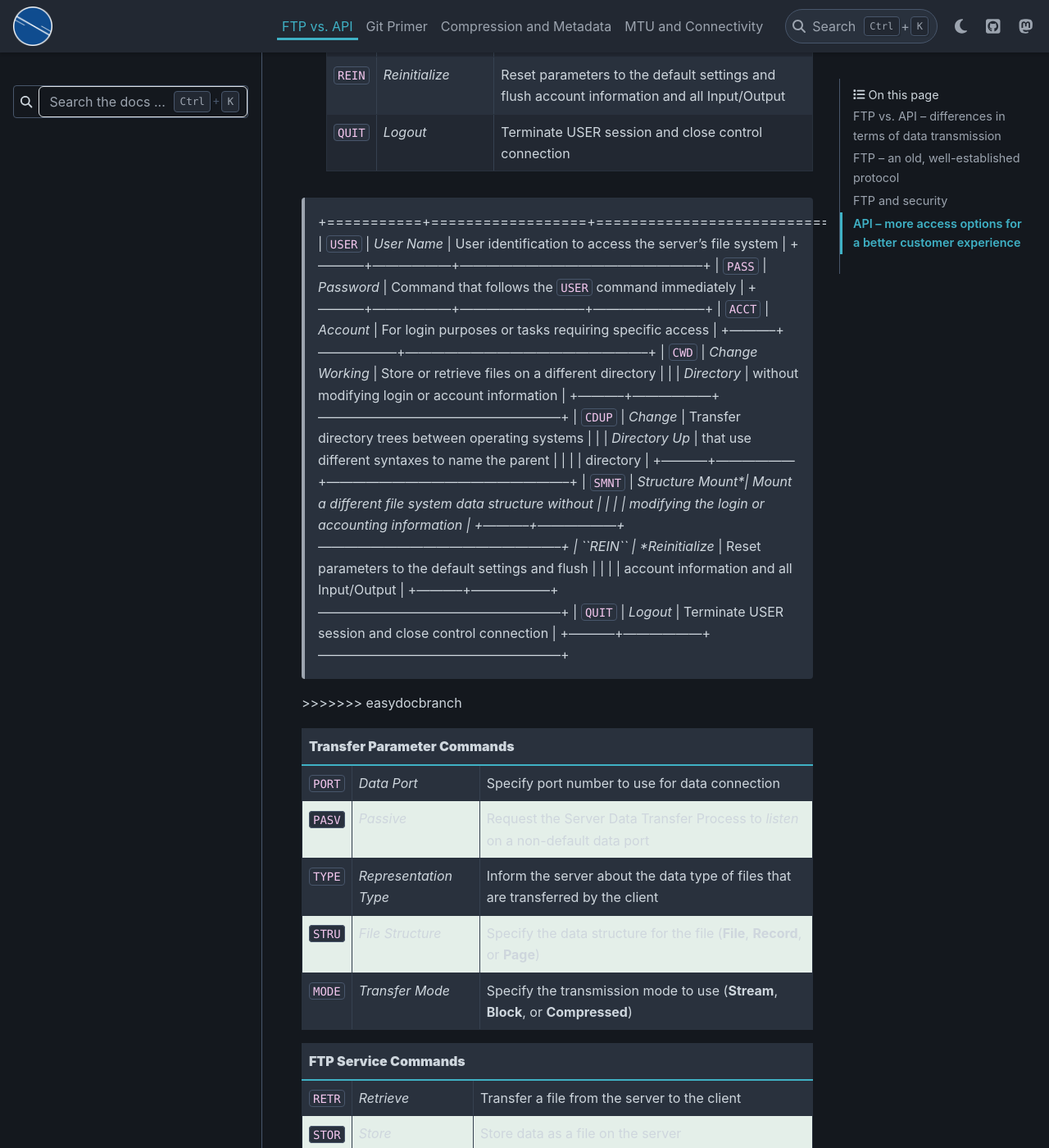
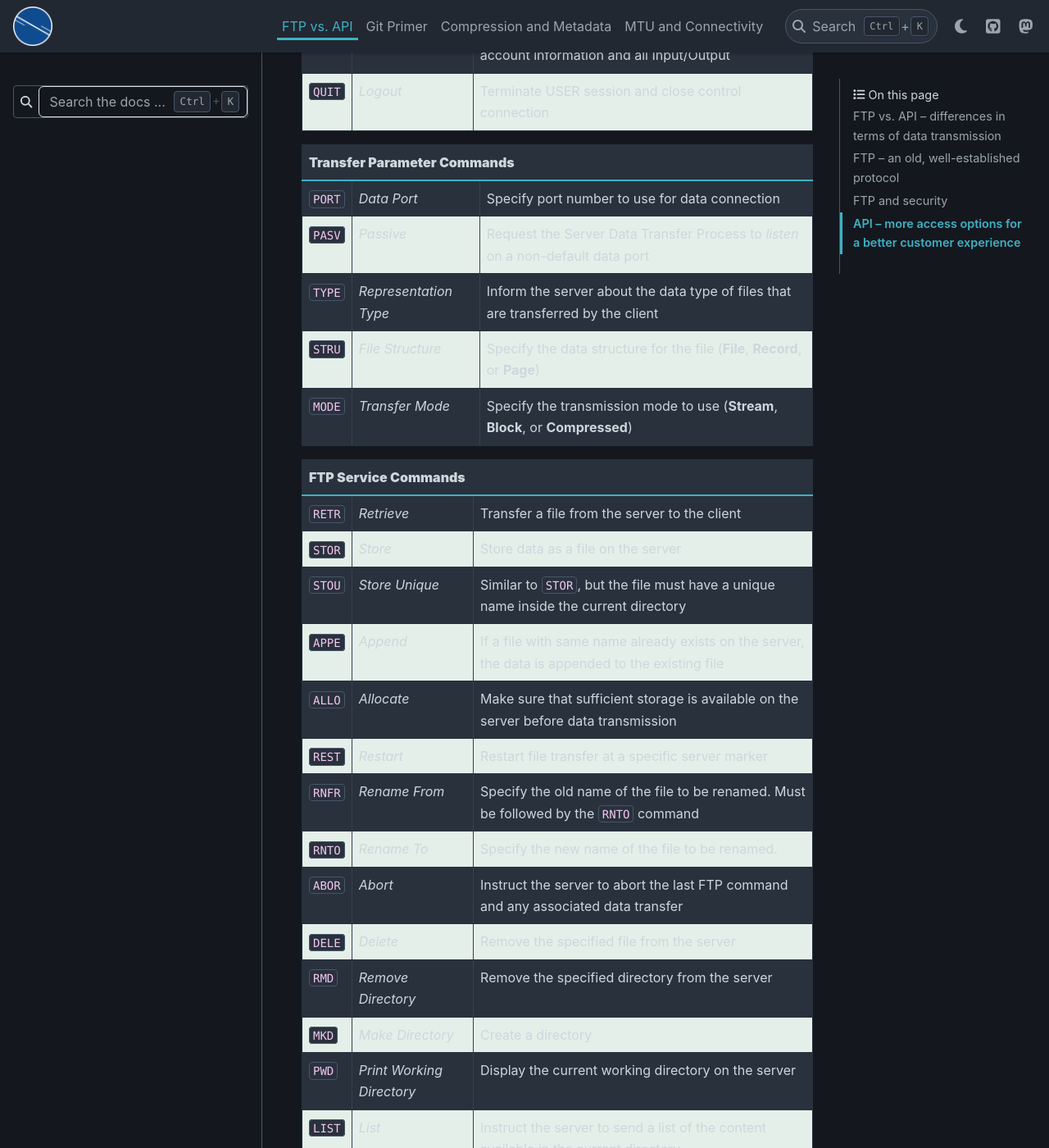
Before and after one commit to ka2in/bits4docs, a Sphinx documentation site: the page built from docs/source/ftp-vs-api.rst, in a window 1280 px wide and 1400 px high, scrolled down 2001 px. Shown: the whole window at 82% size. Built offline with Sphinx 7.4.7 and the PyData theme 0.15.4, drawn with Linux system fonts in a browser that asks for light colours; some of the changed text lies outside the part shown.

Commit message:
Removing markers

```diff
--- a/docs/source/ftp-vs-api.rst
+++ b/docs/source/ftp-vs-api.rst
@@ -6,11 +6,8 @@ FTP vs. API – differences in terms of data transmission
 
 Users can choose either to send their data to an FTP server or via an API. These two connectivity options have different implications in terms of security, access possibilities, and customer experience.
 
-<<<<<<< HEAD
-.. figure:: network-ftp.svg
-=======
+
 .. figure:: network-ftp.png
->>>>>>> easydocbranch
    :alt: FTP vs. API
    :width: 1054.24231px
    :height: 693.25610px
@@ -30,11 +27,8 @@ One particular aspect of FTP is that it relies on "two" logical TCP connections
 
 FTP uses a simple authentication mechanism that consists in using a "user name" and a "password". The client sends the authentication data to the remote server using the FTP commands: ``USER`` and ``PASS``.
 
-<<<<<<< HEAD
-the FTP standard defines three main categories of FTP commands:
-=======
+
 The FTP standard defines three main categories of FTP commands:
->>>>>>> easydocbranch
 
 - ``Access Control Commands``
 - ``Transfer Parameter Commands``
@@ -49,32 +43,6 @@ The following tables provide an overview of the different commands within each c
 .. table::
    :class: tight-table
 
-<<<<<<< HEAD
-   +--------------------------------------------------------------------------------------+
-   | **Access Control Commands**                                                          |
-   +===========+============+====+========================================================+
-   | ``USER``  | *User Name*     | User identification to access the server's file system |
-   +-----------+-----------------+--------------------------------------------------------+
-   | ``PASS``  | *Password*      | Command that follows the ``USER`` command immediately  |
-   +-----------+-----------------+-----------------------------+--------------------------+
-   | ``ACCT``  | *Account*       | For login purposes or tasks requiring specific access  |
-   +-----------+-----------------+--------------------------------------------------------+
-   | ``CWD``   | *Change Working*| Store or retrieve files on a different directory       |
-   |           | *Directory*     | without modifying login or account information         |
-   +-----------+-----------------+--------------------------------------------------------+
-   | ``CDUP``  | *Change*        | Transfer directory trees between operating systems     |
-   |           | *Directory Up*  | that use different syntaxes to name the parent         |
-   |           |                 | directory                                              |
-   +-----------+-----------------++-------------------------------------------------------+
-   | ``SMNT``  | *Structure Mount*| Mount a different file system data structure without  |
-   |           |                  | modifying the login or accounting information         |
-   +-----------+------------------+-------------------------------------------------------+
-   | ``REIN``  | *Reinitialize*   | Reset parameters to the default settings and flush    |
-   |           |                  | account information and all Input/Output              |
-   +-----------+------------------+-------------------------------------------------------+
-   | ``QUIT``  | *Logout*         | Terminate USER session and close control connection   |
-   +-----------+------------------+-------------------------------------------------------+
-=======
    +---------------------------------------------------------------------------------------+
    | **Access Control Commands**                                                           |
    +===========+==================+========================================================+
@@ -99,7 +67,6 @@ The following tables provide an overview of the different commands within each c
    +-----------+------------------+--------------------------------------------------------+
    | ``QUIT``  | *Logout*         | Terminate USER session and close control connection    |
    +-----------+------------------+--------------------------------------------------------+
->>>>>>> easydocbranch
 
 .. table::
    :class: tight-table
--- a/docs/source/metadata-compression.rst
+++ b/docs/source/metadata-compression.rst
@@ -2,11 +2,7 @@
    :description: Compression and Metadata Removal - how to compress and remove metadata from PDF and image files
    :keywords: compression, metadata, privacy, image, pdf
 
-<<<<<<< HEAD
-Compression & Metadata Removal
-=======
 Compression & metadata removal
->>>>>>> easydocbranch
 ------------------------------
 
 .. figure:: Data-Mike-Haynes.jpeg
```
Also changed, not shown: docs/source/gitinminutes.rst (+4 -27 lines).
